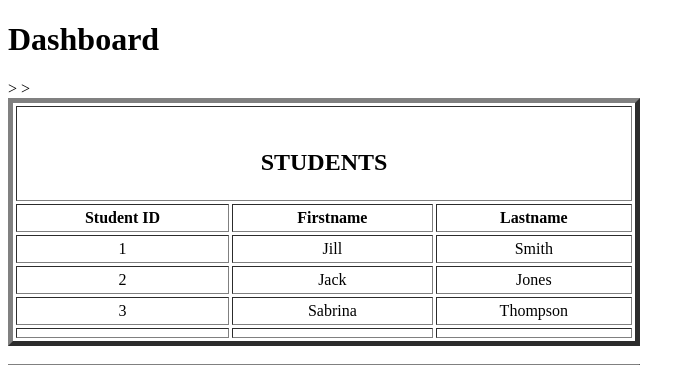
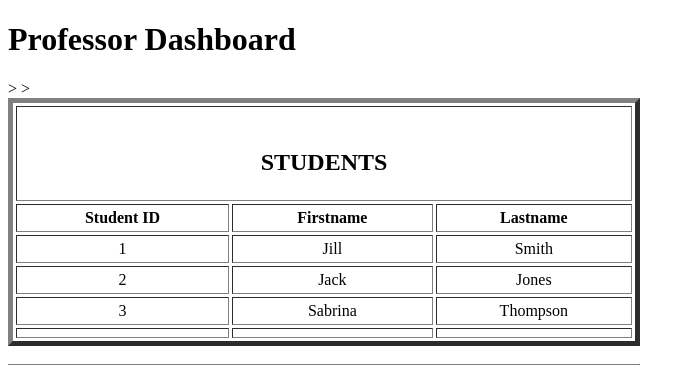
Before and after one commit to rhaydengh/IS211_Assignment12, a Flask app: page / in a window 1280 px wide. Shown: the top 365 px of the page, without its empty margins (0-695 px from the left). Run offline with Flask 2, Linux system fonts and the light colour scheme; the visitor is signed in with stand-in values (Sample User, id 1).

Commit message:
Update dashboard.html

```diff
--- a/static/templates/dashboard.html
+++ b/static/templates/dashboard.html
@@ -6,7 +6,7 @@
 
     <body>
 
-      <h1>Dashboard</h1>
+      <h1>Professor Dashboard</h1>
 
     <TABLE BORDER="5"    WIDTH="50%"   CELLPADDING="4" CELLSPACING="3">
 
```
